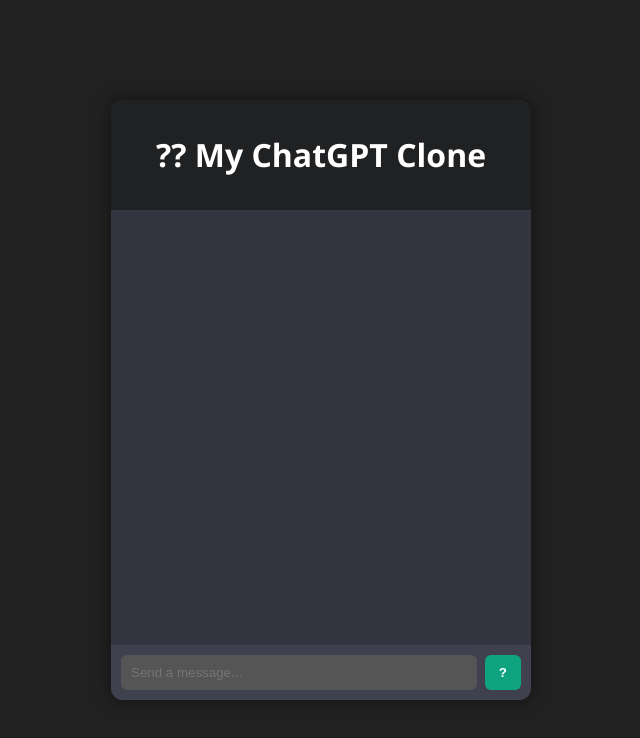
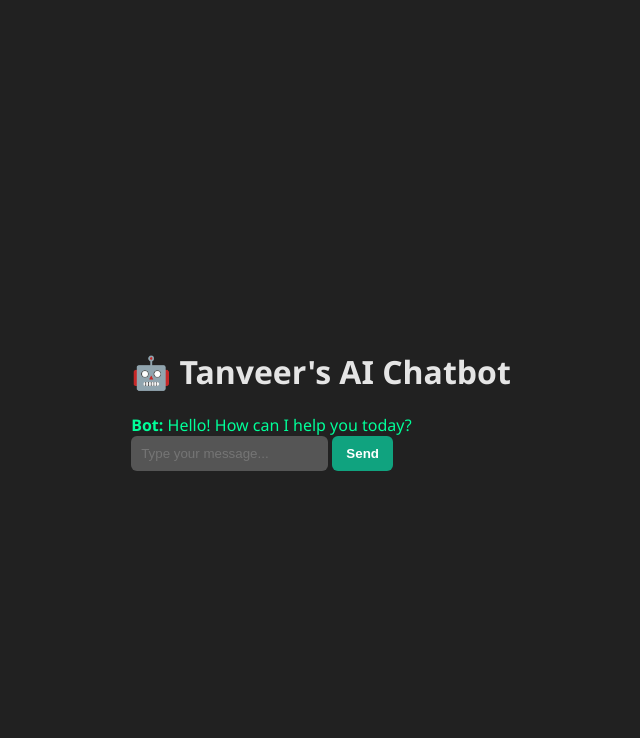
Before and after one commit to tanveergurman62-creator/javis, a plain HTML site: page index.html in a window 1280 px wide. Shown: the whole page, without its empty margins (319-959 px from the left). Drawn offline with Linux system fonts and the light colour scheme.

Commit message:
Revise index.html for AI Chatbot interface

```diff
--- a/index.html
+++ b/index.html
@@ -1,20 +1,25 @@
 <!DOCTYPE html>
 <html lang="en">
 <head>
-  <meta charset="utf-8" />
-  <meta name="viewport" content="width=device-width,initial-scale=1" />
-  <title>My ChatGPT Clone</title>
+  <meta charset="UTF-8" />
+  <meta name="viewport" content="width=device-width, initial-scale=1.0" />
+  <title>AI Chatbot by Tanveer</title>
   <link rel="stylesheet" href="style.css" />
 </head>
 <body>
-  <div class="chatgpt-ui">
-    <header><h1>?? My ChatGPT Clone</h1></header>
-    <main id="chat-box"></main>
-    <footer>
-      <input id="user-input" type="text" placeholder="Send a message..." />
-      <button id="send-btn">?</button>
-    </footer>
+  <div class="chat-container">
+    <h1>🤖 Tanveer's AI Chatbot</h1>
+
+    <div id="chat-box" class="chat-box">
+      <div class="bot"><b>Bot:</b> Hello! How can I help you today?</div>
+    </div>
+
+    <div class="input-area">
+      <input type="text" id="user-input" placeholder="Type your message..." />
+      <button id="send-btn">Send</button>
+    </div>
   </div>
+
   <script src="script.js"></script>
 </body>
 </html>
```
